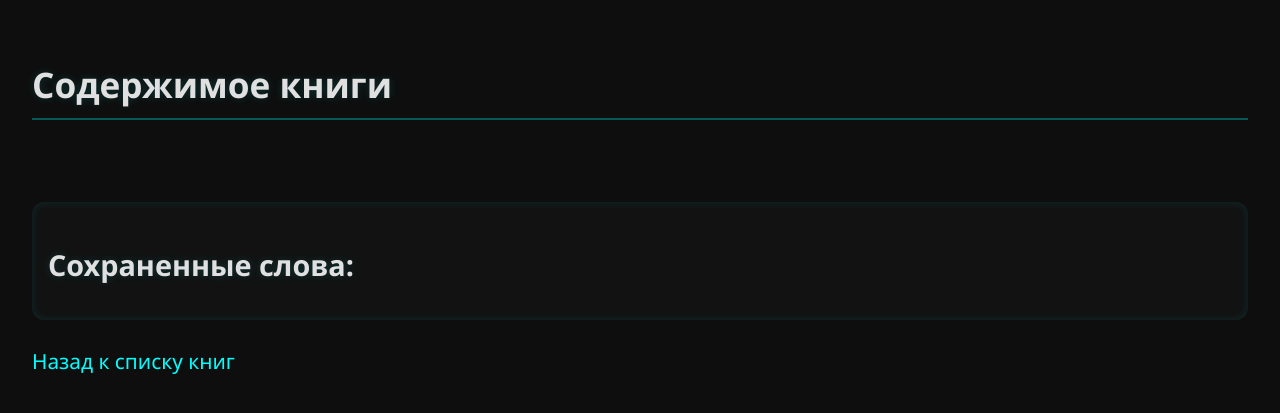
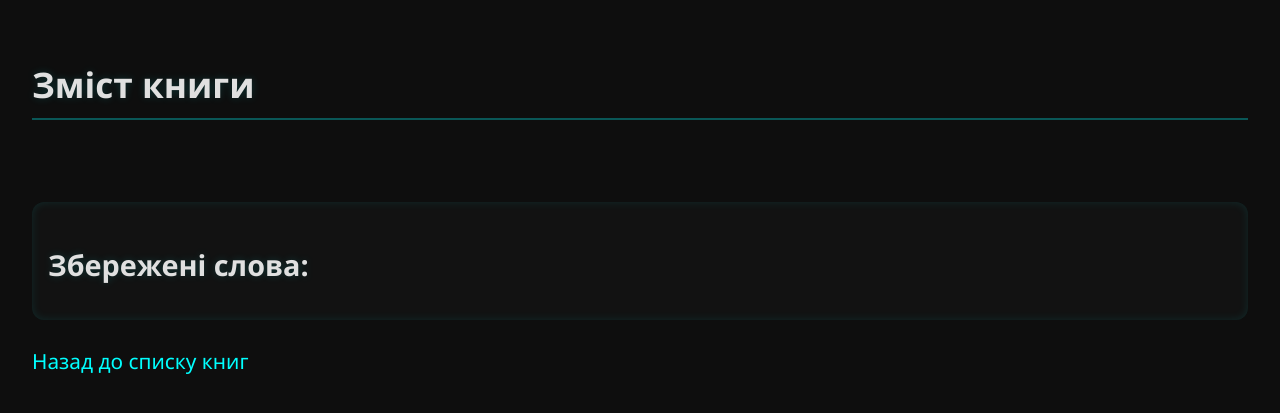
Before and after one commit to GutsArt/DE_lernen, a Flask app: template src/templates/book.html in a window 1280 px wide. Shown: the top 413 px of the page. Run offline with Flask 3, Linux system fonts and the light colour scheme; the template is opened without the code that fills it, so the values that code supplies are empty.

Commit message:
Update src/templates/book.html

```diff
--- a/src/templates/book.html
+++ b/src/templates/book.html
@@ -1,18 +1,18 @@
 <!DOCTYPE html>
-<html lang="ru">
+<html lang="uk">
 <head>
     <meta charset="UTF-8">
     <meta name="viewport" content="width=device-width, initial-scale=1.0">
     <title>Книга</title>
     <link rel="stylesheet" href="/static/css/style.css">
-    <!-- <link rel="stylesheet" href="{{ url_for('static', filename='css/style.css') }}"> -->
+    <!-- <link rel="stylesheet" href="{{ url_for('static', filename='css/style.css') }}> -->
     <link rel="icon" href="https://img.icons8.com/?size=100&id=wNZ3FTgUzSQX&format=png&color=000000" type="image/png">
 </head>
 <body>
-   <h1>Содержимое книги</h1>
+   <h1>Зміст книги</h1>
    <h2>{{ title }}</h2>
     <div id="book-content">
-        {{ content|safe }}  <!-- Выводим преобразованный текст книги -->
+        {{ content|safe }}  <!-- Виводимо перетворений текст книги -->
     </div>
 
     <div id="translation-box" class="translation-box" style="display: none;"></div>
@@ -21,12 +21,12 @@
     <br>
 
     <div class="saved-translations">
-        <h2>Сохраненные слова:</h2>
+        <h2>Збережені слова:</h2>
         <div id="saved-words-list"></div>
     </div>
 
     <br>
-    <a href="/">Назад к списку книг</a> <!-- Ссылка на главную страницу -->
+    <a href="/">Назад до списку книг</a> <!-- Посилання на головну сторінку -->
 
     <script src="{{ url_for('static', filename='js/script.js') }}"></script>
     <!-- <script src="{{ url_for('static', filename='js/try.js') }}"></script> -->
```
